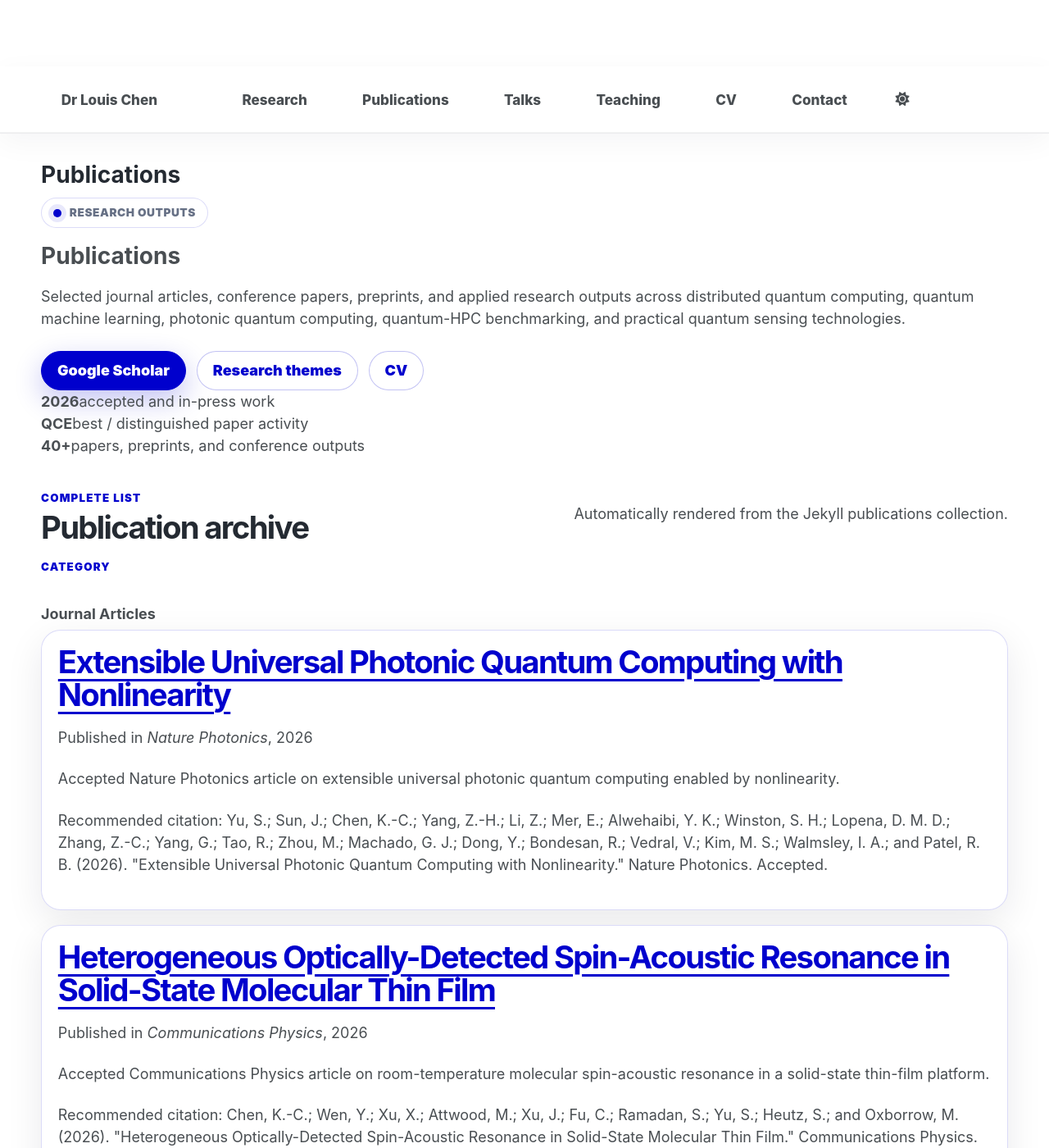
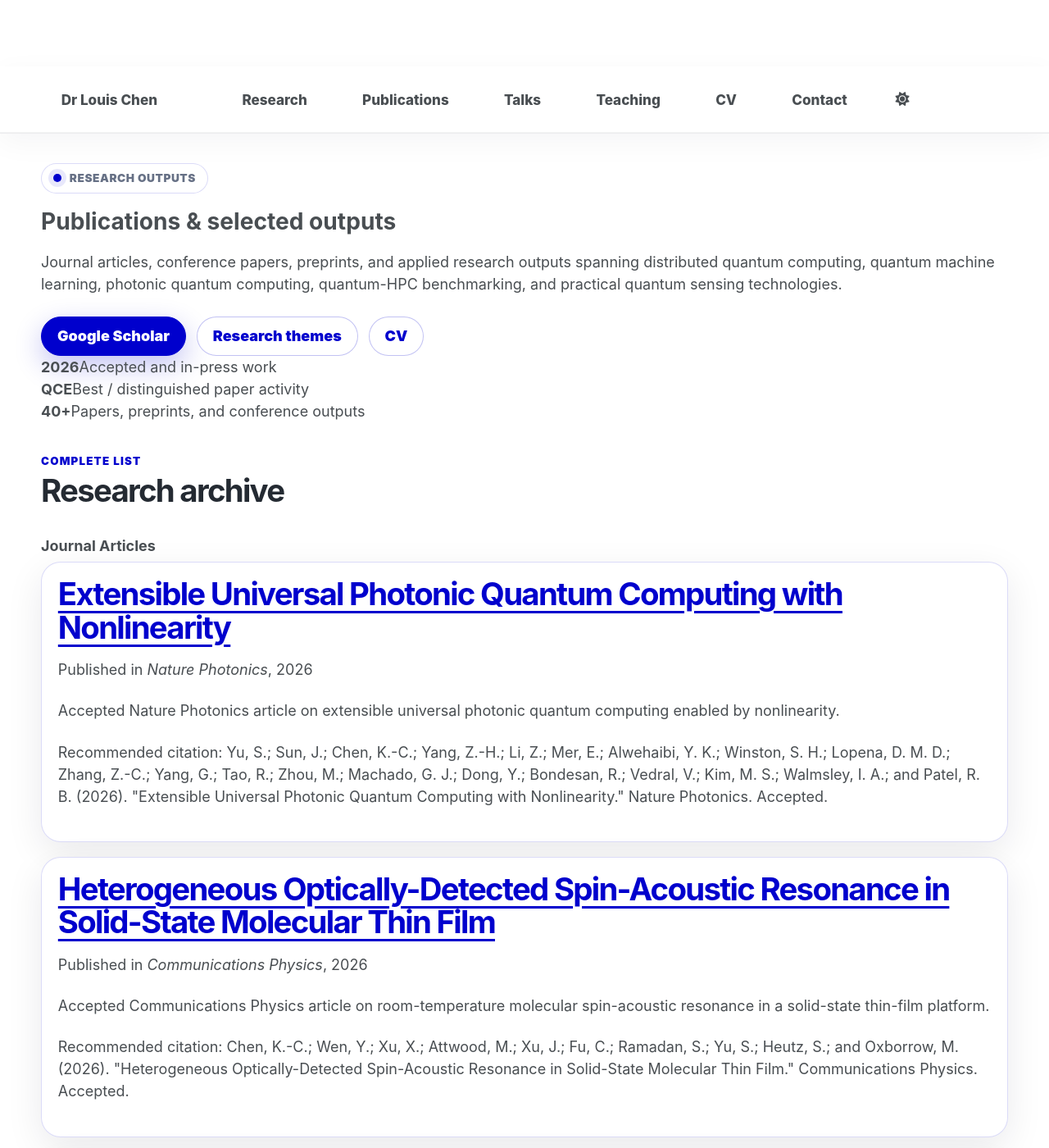
Before and after one commit to Louisanity/louisanity.github.io, a Jekyll site: the page built from _pages/publications.html, in a window 1280 px wide and 1400 px high. Shown: the whole window at 82% size. Built offline with Jekyll 4.4.1, drawn with Linux system fonts in a browser that asks for light colours.

Commit message:
Update publications.html

```diff
--- a/_pages/publications.html
+++ b/_pages/publications.html
@@ -3,20 +3,24 @@ layout: archive
 title: "Publications"
 permalink: /publications/
 author_profile: false
-classes: wide
+classes: wide lc-interior-shell
 ---
 
 {% include base_path %}
 
-<div class="lc-modern-page lc-publications-page">
-  <section class="lc-page-hero" aria-label="Publications introduction">
+<style>
+  .page__title, .archive__subtitle { display: none !important; }
+</style>
+
+<div class="lc-modern-page lc-publications-page lc-interior-page">
+  <section class="lc-page-hero lc-page-hero-compact" aria-label="Publications introduction">
     <div class="lc-page-hero-copy">
       <div class="lc-eyebrow"><span class="lc-status-dot"></span> Research outputs</div>
-      <h1>Publications</h1>
+      <h1>Publications &amp; selected outputs</h1>
       <p>
-        Selected journal articles, conference papers, preprints, and applied research outputs across distributed quantum computing, quantum machine learning, photonic quantum computing, quantum-HPC benchmarking, and practical quantum sensing technologies.
+        Journal articles, conference papers, preprints, and applied research outputs spanning distributed quantum computing, quantum machine learning, photonic quantum computing, quantum-HPC benchmarking, and practical quantum sensing technologies.
       </p>
-      <div class="lc-cta-row">
+      <div class="lc-cta-row lc-cta-row-compact">
         {% if site.author.googlescholar %}
           <a class="lc-button" href="{{ site.author.googlescholar }}">Google Scholar</a>
         {% endif %}
@@ -24,20 +28,19 @@ classes: wide
         <a class="lc-button-secondary" href="{{ '/cv/' | relative_url }}">CV</a>
       </div>
     </div>
-    <div class="lc-page-hero-panel" aria-label="Publication highlights">
-      <div class="lc-panel-stat"><strong>2026</strong><span>accepted and in-press work</span></div>
-      <div class="lc-panel-stat"><strong>QCE</strong><span>best / distinguished paper activity</span></div>
-      <div class="lc-panel-stat"><strong>40+</strong><span>papers, preprints, and conference outputs</span></div>
+    <div class="lc-page-metrics" aria-label="Publication highlights">
+      <div><strong>2026</strong><span>Accepted and in-press work</span></div>
+      <div><strong>QCE</strong><span>Best / distinguished paper activity</span></div>
+      <div><strong>40+</strong><span>Papers, preprints, and conference outputs</span></div>
     </div>
   </section>
 
-  <section class="lc-section">
-    <div class="lc-section-head">
+  <section class="lc-section lc-archive-section">
+    <div class="lc-section-head lc-section-head-compact">
       <div>
         <span class="lc-section-kicker">Complete list</span>
-        <h2>Publication archive</h2>
+        <h2>Research archive</h2>
       </div>
-      <p class="lc-section-note">Automatically rendered from the Jekyll publications collection.</p>
     </div>
 
     <div class="lc-archive-list lc-publication-list">
@@ -50,7 +53,6 @@ classes: wide
             {% endif %}
             {% unless title_shown %}
               <div class="lc-archive-group-title">
-                <span class="lc-section-kicker">Category</span>
                 <h3>{{ category[1].title }}</h3>
               </div>
               {% assign title_shown = true %}
```
